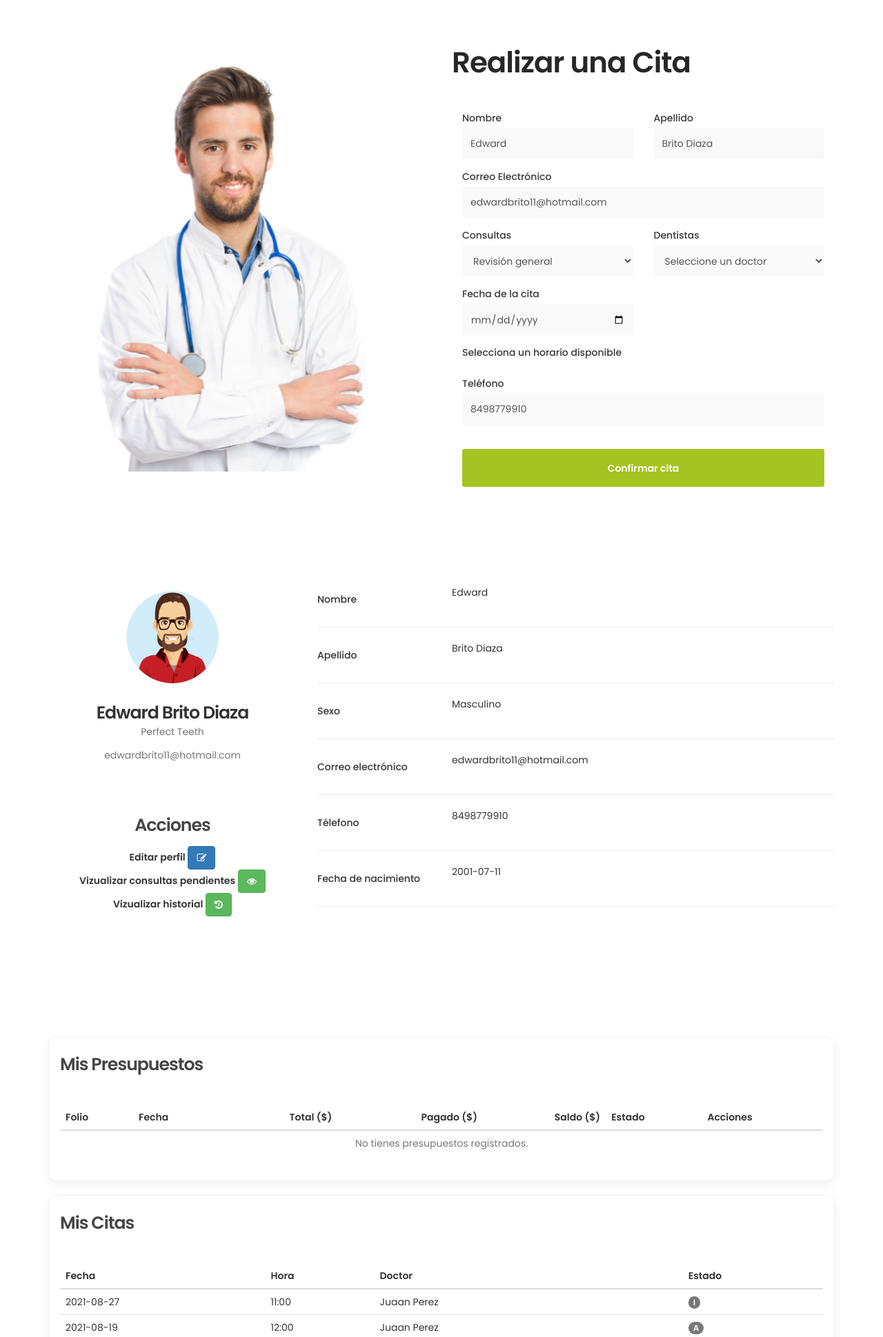
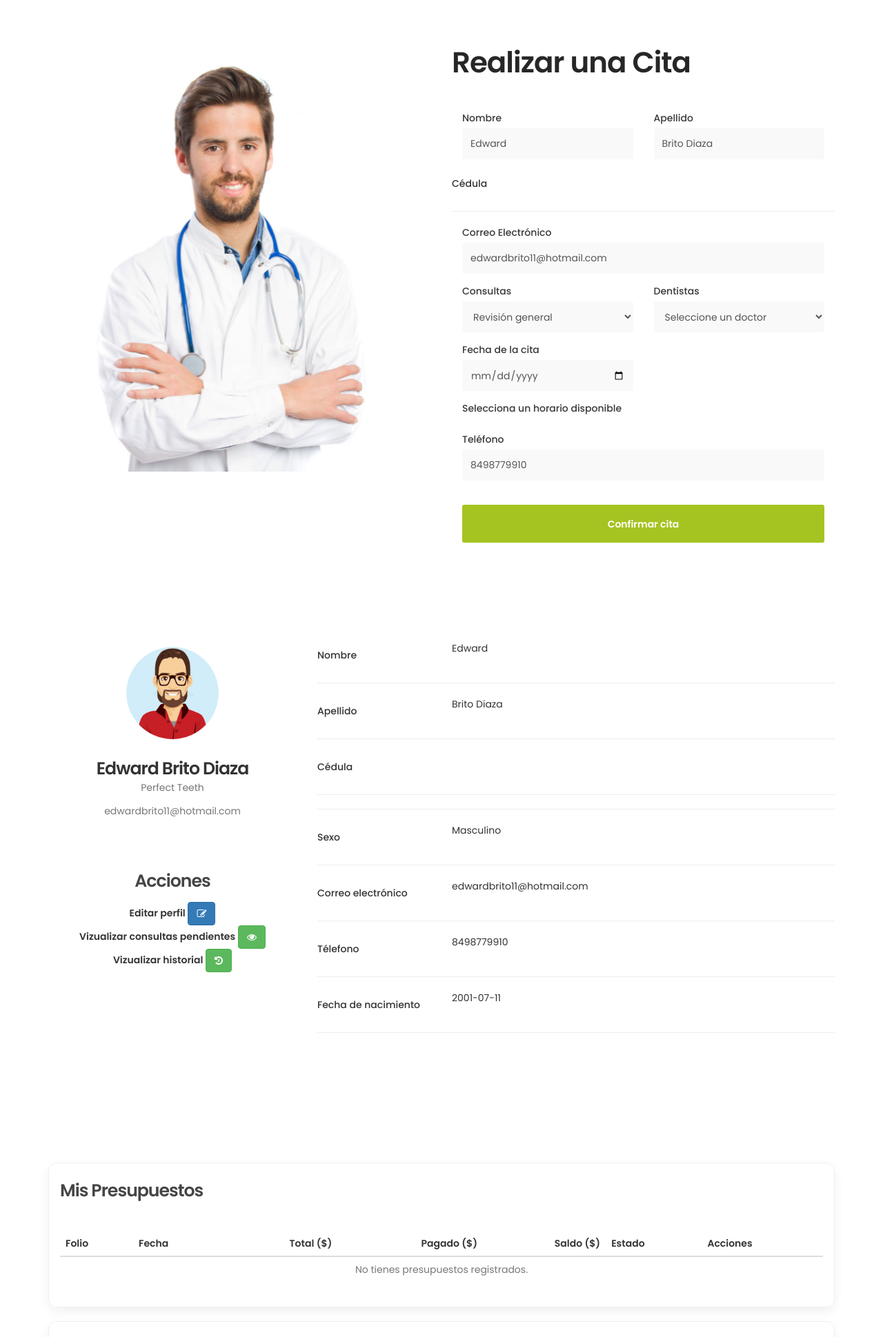
Before and after one commit to MathiasOlmedo/sistema_de_cita_odontologica-main, a PHP site: page /principal.php in a window 1280 px wide. Shown: the part 2568-4507 px from the top of the page at 69% size. Run offline with PHP 8.4, Linux system fonts and the light colour scheme; a user stored in the database is signed in; data comes from the database, SQL or seed files in the repository; some libraries are stand-ins or nearby versions.

Commit message:
Proyecto Actualizado

```diff
--- a/crud/actualizar_paciente.php
+++ b/crud/actualizar_paciente.php
@@ -20,13 +20,14 @@
             $id = filter_var($_POST['id'], FILTER_SANITIZE_NUMBER_INT);
             $nombre = filter_var($_POST['name'], FILTER_SANITIZE_STRING);  //para filtrar la data
             $apellido = filter_var($_POST['apellido'], FILTER_SANITIZE_STRING);  //para filtrar la data
+            $cedula = filter_var($_POST['cedula'], FILTER_SANITIZE_STRING);
             $telefono = filter_var($_POST['cell'], FILTER_SANITIZE_STRING);  //para filtrar la data
             $sexo = filter_var($_POST['sexo'], FILTER_SANITIZE_STRING);  //para filtrar la data
             $fecha = filter_var($_POST['nacimiento'], FILTER_SANITIZE_STRING);  //para filtrar la data
             $correo = filter_var($_POST['correo'], FILTER_SANITIZE_STRING);  //para filtrar la data
             $clave = filter_var($_POST['clave'], FILTER_SANITIZE_STRING);  //para filtrar la data
 
-            $query = "UPDATE `pacientes` SET `nombre` = '$nombre', `apellido` = '$apellido', `telefono` = '$telefono',  `sexo` = '$sexo',  `fecha_nacimiento` = '$fecha',  `correo_electronico` = '$correo',  `clave` = '$clave'    WHERE `id_paciente` = '$id'"; //para actualizar
+            $query = "UPDATE `pacientes` SET `nombre` = '$nombre', `apellido` = '$apellido', `cedula` = '$cedula', `telefono` = '$telefono',  `sexo` = '$sexo',  `fecha_nacimiento` = '$fecha',  `correo_electronico` = '$correo',  `clave` = '$clave'    WHERE `id_paciente` = '$id'"; //para actualizar
 
 
             $resultado = mysqli_query($link, $query);
--- a/crud/paciente_INSERT.php
+++ b/crud/paciente_INSERT.php
@@ -9,9 +9,10 @@
     $sexo     = mysqli_real_escape_string($link, $_POST['sexo']);
     $correo   = mysqli_real_escape_string($link, $_POST['correo']);
     $clave    = mysqli_real_escape_string($link, $_POST['clave']); // ⚠️ sin hash
+    $cedula = mysqli_real_escape_string($link, $_POST['cedula']);
 
-    $sql = "INSERT INTO pacientes (nombre, apellido, telefono, sexo, correo_electronico, clave)
-            VALUES ('$nombre', '$apellido', '$telefono', '$sexo', '$correo', '$clave')";
+$sql = "INSERT INTO pacientes (nombre, apellido, cedula, telefono, sexo, correo_electronico, clave)
+        VALUES ('$nombre', '$apellido', '$cedula', '$telefono', '$sexo', '$correo', '$clave')";
 
     if (mysqli_query($link, $sql)) {
         echo json_encode(["status"=>"success"]);
--- a/crud/paciente_UPDATE.php
+++ b/crud/paciente_UPDATE.php
@@ -9,10 +9,11 @@
     $telefono = $_POST['telefono'];
     $sexo = $_POST['sexo'];
     $correo = $_POST['correo'];
+    $cedula = mysqli_real_escape_string($link, $_POST['cedula']);
 
     $sql = "UPDATE pacientes
-            SET nombre='$nombre', apellido='$apellido', telefono='$telefono', sexo='$sexo', correo_electronico='$correo'
-            WHERE id_paciente=$id";
+        SET nombre='$nombre', apellido='$apellido', cedula='$cedula', telefono='$telefono', sexo='$sexo', correo_electronico='$correo'
+        WHERE id_paciente=$id";
 
     if (mysqli_query($link, $sql)) {
         echo json_encode(["status"=>"success"]);
--- a/crud/registro_INSERT.php
+++ b/crud/registro_INSERT.php
@@ -19,14 +19,16 @@
             if (isset($_POST['ingresar'])) {
                 $nombre = filter_var($_POST['name'], FILTER_SANITIZE_STRING);  //para filtrar la data
                 $apellido = filter_var($_POST['apellido'], FILTER_SANITIZE_STRING);  //para filtrar la data
+                $cedula = filter_var($_POST['cedula'], FILTER_SANITIZE_STRING);
                 $telefono = filter_var($_POST['cell'], FILTER_SANITIZE_STRING);  //para filtrar la data
                 $sexo = filter_var($_POST['sexo'], FILTER_SANITIZE_STRING);  //para filtrar la data
                 $fecha = filter_var($_POST['nacimiento'], FILTER_SANITIZE_STRING);  //para filtrar la data
                 $correo = filter_var($_POST['correo'], FILTER_SANITIZE_STRING);  //para filtrar la data
                 $clave = filter_var($_POST['password'], FILTER_SANITIZE_STRING);  //para filtrar la data
 
-                $query = "
-                    INSERT INTO `pacientes`(`nombre`, `apellido`,`telefono` , `sexo`, `fecha_nacimiento` ,`correo_electronico`, `clave`) VALUES ('$nombre', '$apellido', '$telefono','$sexo','$fecha','$correo', '$clave')";
+               $query = "
+    INSERT INTO `pacientes`(`nombre`, `apellido`, `cedula`, `telefono`, `sexo`, `fecha_nacimiento`, `correo_electronico`, `clave`)
+    VALUES ('$nombre', '$apellido', '$cedula', '$telefono', '$sexo', '$fecha', '$correo', '$clave')";
             }
             $resultado = mysqli_query($link, $query); //Si devuelve True se ejecuto con exito y si no pues no
             if (!$resultado) {
--- a/editar_paciente.php
+++ b/editar_paciente.php
@@ -78,7 +78,10 @@
                     <label for="last-name">Apellido</label>
                     <input type="text" class="form-control" value="  <?php echo $row['apellido'] ?>" name="apellido" placeholder="Apellido" id="last-name">
                 </div>
-
+                <div class="form-group">
+                <label for="cedula">Cédula</label>
+                    <input type="text" class="form-control" value="<?php echo $row['cedula'] ?>" name="cedula" placeholder="Cédula" id="cedula">
+                </div>
                 <div class="form-group">
                     <label for="number">Teléfono</label>
                     <input type="text" class="form-control" value="<?php echo $row['telefono'] ?>" name="cell" placeholder="Teléfono" id="number">
--- a/principal.php
+++ b/principal.php
@@ -335,7 +335,11 @@
               <label for="lastname">Apellido</label>
               <input type="text" class="form-control" id="lastname" name="lastname" readonly value="<?php echo $row['apellido']; ?>">
             </div>
-
+               <div class="row">
+               <div class="col-sm-3"><h5 class="mb-0">Cédula</h5></div>
+               <div class="col-sm-9 text-secondary"><?php echo $row['cedula']; ?></div>
+               </div>
+               <hr>
             <div class="col-md-12 col-sm-12">
               <label for="email">Correo Electrónico</label>
               <input type="email" class="form-control" id="email" name="email" readonly value="<?php echo $row['correo_electronico']; ?>">
@@ -525,6 +529,12 @@
                                              <div class="col-sm-9 text-secondary"><?php echo $row['apellido']; ?></div>
                                         </div>
                                         <hr>
+                                        <div class="row">
+    <div class="col-sm-3"><h5 class="mb-0">Cédula</h5></div>
+    <div class="col-sm-9 text-secondary"><?php echo $row['cedula']; ?></div>
+</div>
+<hr>
+<hr>
                                         <div class="row">
                                              <div class="col-sm-3"><h5 class="mb-0"> Sexo</h5></div>
                                              <div class="col-sm-9 text-secondary"><?php echo $row['sexo']; ?></div>
--- a/registro.php
+++ b/registro.php
@@ -43,7 +43,10 @@
                 <label for="apellido" class="font-weight-bold">Apellido </label>
                 <input type="text" class="form-control" name="apellido" placeholder="Apellido" required>
               </div>
-
+              <div class="col-md-4">
+                <label for="cedula" class="font-weight-bold">Cédula</label>
+              <input type="text" class="form-control" name="cedula" placeholder="Cédula" required>
+              </div>
               <div class="col-md-4">
                 <label for="sexo" class="font-weight-bold">Sexo</label>
                 <select class="form-control" name="sexo" required>
--- a/secretaria/gestionar_pacientes.php
+++ b/secretaria/gestionar_pacientes.php
@@ -130,7 +130,7 @@
         <table class="table table-hover align-middle">
           <thead class="table-light">
             <tr>
-              <th>ID</th><th>Nombre</th><th>Apellido</th><th>Teléfono</th><th>Sexo</th><th>Correo</th><th class="text-center">Acciones</th>
+              <th>ID</th><th>Nombre</th><th>Apellido</th><th>Cédula</th><th>Teléfono</th><th>Sexo</th><th>Correo</th><th class="text-center">Acciones</th>
             </tr>
           </thead>
           <tbody>
@@ -139,6 +139,7 @@
               <td><?= $p['id_paciente'] ?></td>
               <td><?= htmlspecialchars($p['nombre']) ?></td>
               <td><?= htmlspecialchars($p['apellido']) ?></td>
+              <td><?= htmlspecialchars($p['cedula']) ?></td>
               <td><?= htmlspecialchars($p['telefono']) ?></td>
               <td><?= htmlspecialchars($p['sexo']) ?></td>
               <td><?= htmlspecialchars($p['correo_electronico']) ?></td>
@@ -148,6 +149,7 @@
                   data-id="<?= $p['id_paciente'] ?>"
                   data-nombre="<?= htmlspecialchars($p['nombre']) ?>"
                   data-apellido="<?= htmlspecialchars($p['apellido']) ?>"
+                  data-cedula="<?= htmlspecialchars($p['cedula']) ?>"
                   data-telefono="<?= htmlspecialchars($p['telefono']) ?>"
                   data-sexo="<?= htmlspecialchars($p['sexo']) ?>"
                   data-correo="<?= htmlspecialchars($p['correo_electronico']) ?>">
@@ -177,6 +179,7 @@
       <div class="modal-body">
         <input type="text" name="nombre" class="form-control mb-2" placeholder="Nombre" required>
         <input type="text" name="apellido" class="form-control mb-2" placeholder="Apellido" required>
+        <input type="text" name="cedula" id="edit-cedula" class="form-control mb-2" placeholder="Cédula">
         <input type="text" name="telefono" class="form-control mb-2" placeholder="Teléfono">
         <input type="text" name="sexo" class="form-control mb-2" placeholder="Sexo">
         <input type="email" name="correo" class="form-control mb-2" placeholder="Correo electrónico" required>
@@ -233,6 +236,7 @@
   $('#edit-id').val(b.dataset.id);
   $('#edit-nombre').val(b.dataset.nombre);
   $('#edit-apellido').val(b.dataset.apellido);
+  $('#edit-cedula').val(b.dataset.cedula);
   $('#edit-telefono').val(b.dataset.telefono);
   $('#edit-sexo').val(b.dataset.sexo);
   $('#edit-correo').val(b.dataset.correo);
```
Also changed, not shown: gestionar_pacientes.php (+6 -1 lines), Prueba de actu.txt (deleted), Prueba de actu2.txt (added).
